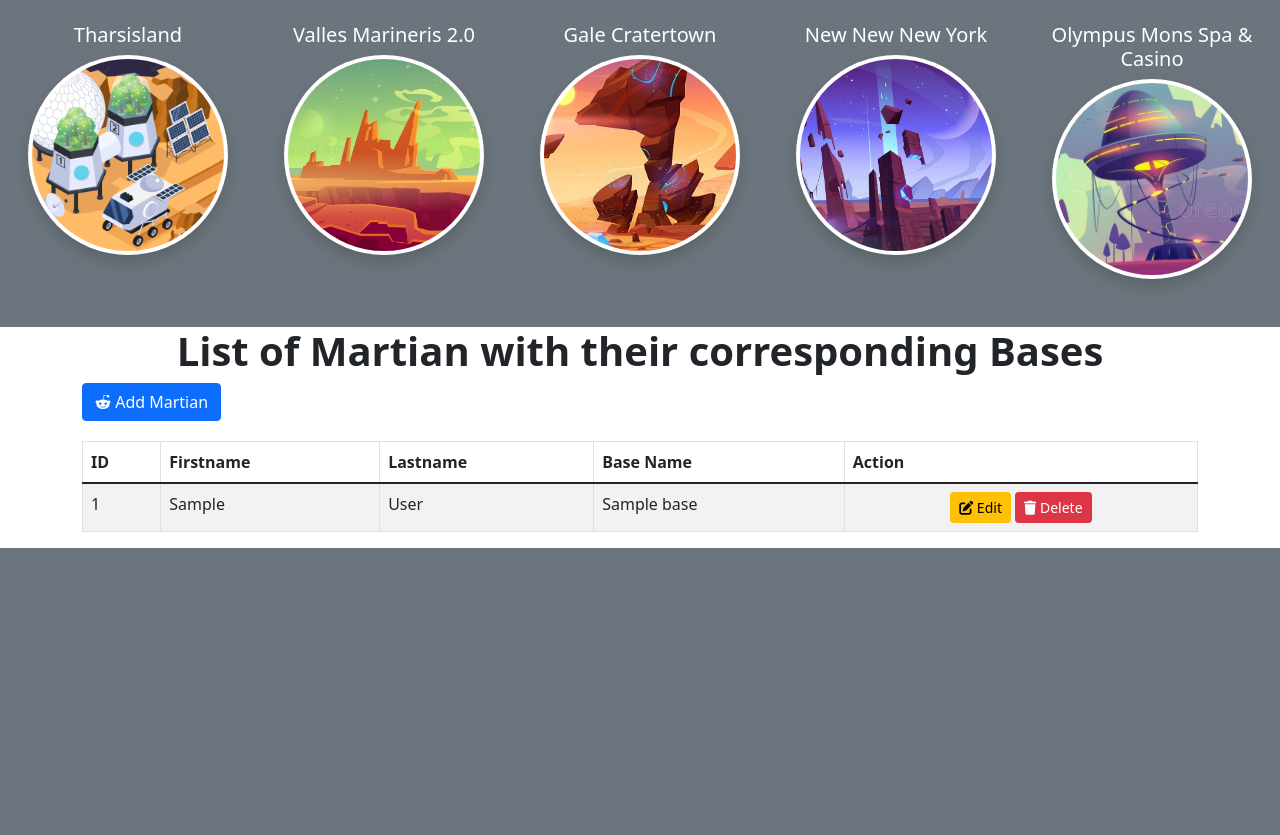
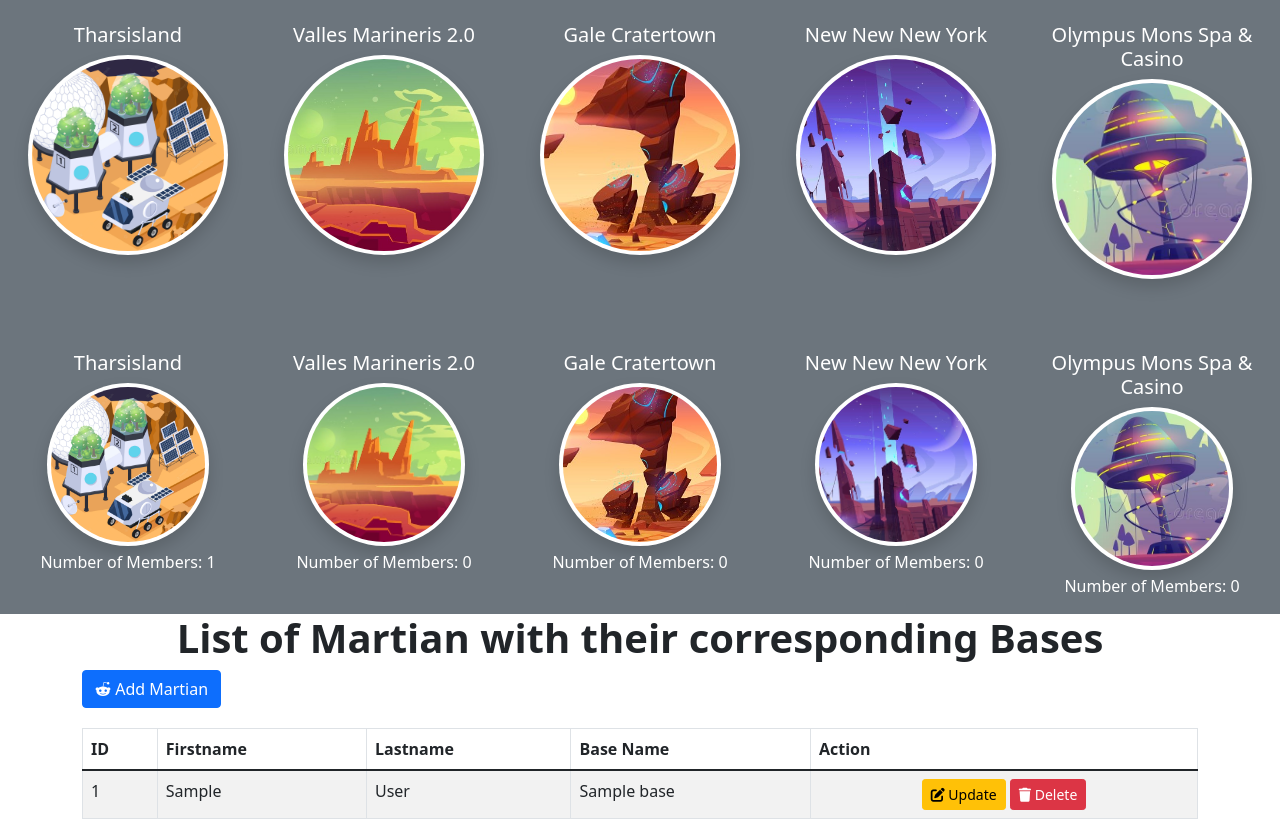
Before and after one commit to Raven1K/casestudy2, a PHP site: page / in a window 1280 px wide. Shown: the part 471-1306 px from the top of the page. Before the commit the page ends 1019 px from the top, so only its background shows below. Run offline with PHP 8.4, Linux system fonts and the light colour scheme; tables that the repository leaves empty or names only in its code hold one stand-in row (values such as "Sample post").

Commit message:
push bases

```diff
--- a/fetch.php
+++ b/fetch.php
@@ -18,7 +18,7 @@
 	    		<td><?php echo $row['last_name']; ?></td>
 	    		<td><?php echo $row['base_name']; ?></td>
 	    		<td class="text-center">
-	    			<button class="btn btn-warning btn-sm edit" data-id="<?php echo $row['martian_id']; ?>"><i class="fa-solid fa-pen-to-square"></i> Edit</button>
+	    			<button class="btn btn-warning btn-sm edit" data-id="<?php echo $row['martian_id']; ?>"><i class="fa-solid fa-pen-to-square"></i> Update</button>
 	    			<button class="btn btn-danger btn-sm delete" data-id="<?php echo $row['martian_id']; ?>"><i class="fa-solid fa-trash"></i> Delete</button>
 	    		</td>
 	    	</tr>
--- /dev/null
+++ b/hdrbases.php
@@ -0,0 +1,41 @@
+<!-- Base Icons -->
+
+<?php
+include('conn.php');
+    $count1 = $conn->query('select count(*) from martian where base_id=1')->fetchColumn();
+    $count2 = $conn->query('select count(*) from martian where base_id=2')->fetchColumn();
+    $count3 = $conn->query('select count(*) from martian where base_id=3')->fetchColumn();
+    $count4 = $conn->query('select count(*) from martian where base_id=4')->fetchColumn();
+    $count5 = $conn->query('select count(*) from martian where base_id=5')->fetchColumn();
+?>
+
+<div class="container-fluid bg-secondary text-center text-white">
+<br>
+  <div class="row">
+    <div class="col">
+    <h5>Tharsisland</h5>
+    <a href="thars.php"><img src="images/mars_base1.jpg" class="shadow p-1 mb-1 bg-body" alt="Base 01" style="border-radius: 50%; width: 70%;"></a>
+    <p>Number of Members: <?php echo $count1; ?></p>
+    </div>
+    <div class="col">
+    <h5>Valles Marineris 2.0</h5>
+    <a href="valles.php"><img src="images/mars_base2.jpg" class="shadow p-1 mb-1 bg-body" alt="Base 01" style="border-radius: 50%; width: 70%;"></a>
+    <p>Number of Members: <?php echo $count2; ?></p>
+    </div>
+    <div class="col">
+    <h5>Gale Cratertown</h5>
+    <a href="gale.php"><img src="images/mars_base3.jpg" class="shadow p-1 mb-1 bg-body" alt="Base 01" style="border-radius: 50%; width: 70%;"></a>
+    <p>Number of Members: <?php echo $count3; ?></p>
+    </div>
+    <div class="col">
+    <h5>New New New York</h5>
+    <a href="nnnyork.php"><img src="images/mars_base4.jpg" class="shadow p-1 mb-1 bg-body" alt="Base 01" style="border-radius: 50%; width: 70%;"></a>
+    <p>Number of Members: <?php echo $count4; ?></p>
+    </div>
+    <div class="col">
+    <h5>Olympus Mons Spa & Casino</h5>
+    <a href="olumpus."><img src="images/mars_base5.jpg" class="shadow p-1 mb-1 bg-body" alt="Base 01" style="border-radius: 50%; width: 70%;"></a>
+    <p>Number of Members: <?php echo $count5; ?></p>
+    </div>
+  </div>
+</div>
--- a/index.php
+++ b/index.php
@@ -15,8 +15,11 @@
   </head>
 
   <body>
-  <?php require_once 'navbar.php';?>
-	<?php require_once 'hdrslide.php';?>
+  <?php
+  		require_once 'navbar.php';
+  		require_once 'hdrslide.php';
+  		require_once 'hdrbases.php';
+  ?>
 
   <div class="container">
 	<h1 class="page-header text-center"><b>List of Martian with their corresponding Bases</h1></b>
--- a/navbar.php
+++ b/navbar.php
@@ -3,7 +3,7 @@
     <button class="navbar-toggler" type="button" data-bs-toggle="collapse" data-bs-target="#navbarTogglerDemo03" aria-controls="navbarTogglerDemo03" aria-expanded="false" aria-label="Toggle navigation">
       <span class="navbar-toggler-icon"></span>
     </button>
-    <a href="#"><img src="images/marsbrand.jpg" alt="Red Planet" width="150"></a>
+    <a href="index.php"><img src="images/marsbrand.jpg" alt="Red Planet" width="150"></a>
     <div class="collapse navbar-collapse" id="navbarTogglerDemo03">
       <ul class="navbar-nav me-auto mb-2 mb-lg-0">
         <li class="nav-item">
@@ -12,15 +12,15 @@
         <div class="collapse navbar-collapse" id="navbarNavDarkDropdown">
       <ul class="navbar-nav">
         <li class="nav-item dropdown">
-          <a class="nav-link dropdown-toggle" href="index.php" id="navbarDarkDropdownMenuLink" role="button" data-bs-toggle="dropdown" aria-expanded="false">
+          <a class="nav-link dropdown-toggle" href="#" id="navbarDarkDropdownMenuLink" role="button" data-bs-toggle="dropdown" aria-expanded="false">
             Bases
           </a>
           <ul class="dropdown-menu dropdown-menu-dark" aria-labelledby="navbarDarkDropdownMenuLink">
-            <li><a class="dropdown-item" href="base/thars.php">Tharsisland</a></li>
-            <li><a class="dropdown-item" href="base/valles.php">Valles Marineris 2.0</a></li>
-            <li><a class="dropdown-item" href="base/gale.php">Gale Cratertown</a></li>
-            <li><a class="dropdown-item" href="base/nnnyork,php">New New New York</a></li>
-            <li><a class="dropdown-item" href="base/olympus">Olympus Mons Spa & Casino</a></li>
+            <li><a class="dropdown-item" href="thars.php">Tharsisland</a></li>
+            <li><a class="dropdown-item" href="valles.php">Valles Marineris 2.0</a></li>
+            <li><a class="dropdown-item" href="gale.php">Gale Cratertown</a></li>
+            <li><a class="dropdown-item" href="nnnyork,php">New New New York</a></li>
+            <li><a class="dropdown-item" href="olympus">Olympus Mons Spa & Casino</a></li>
           </ul>
         </li>
       </ul>
```
